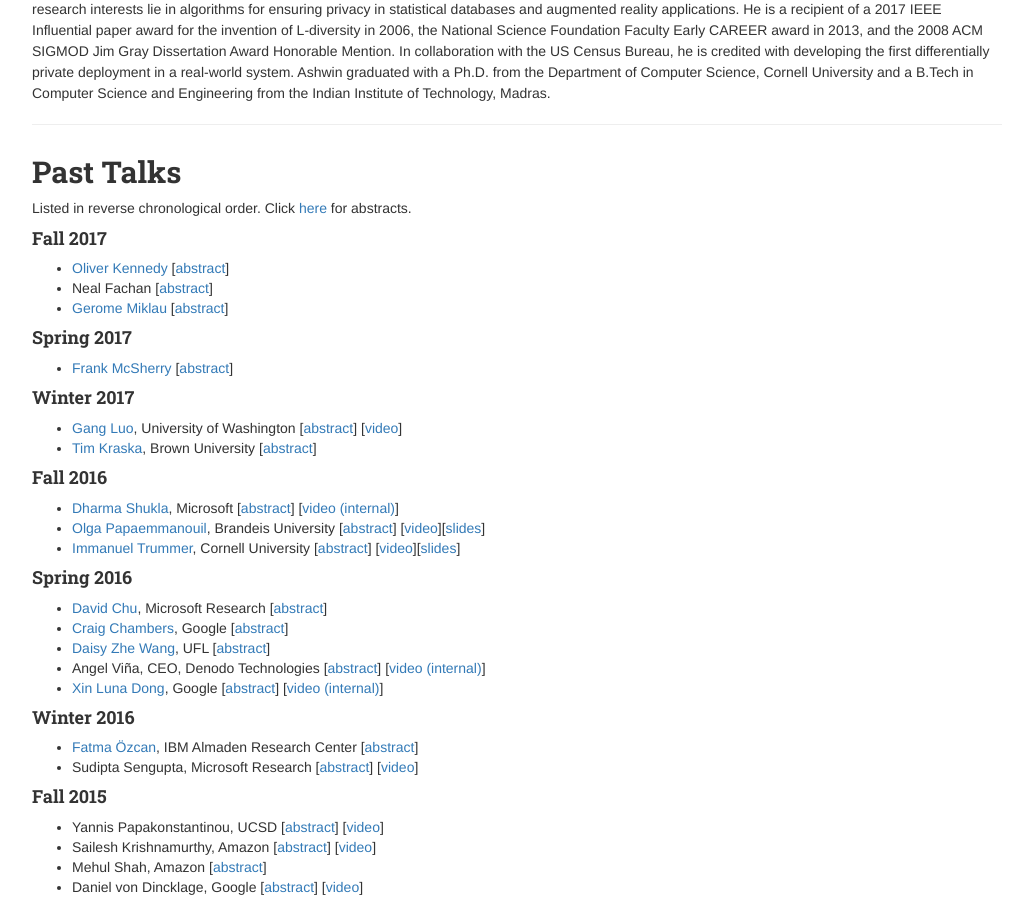
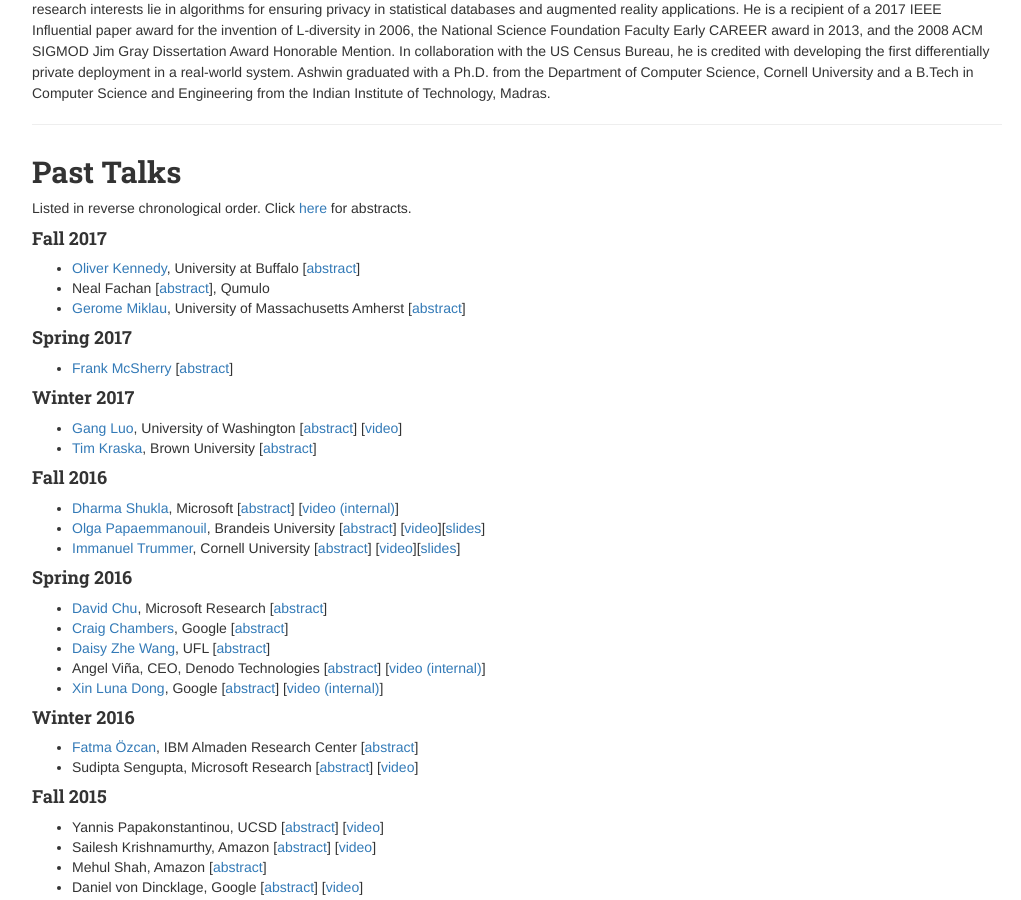
Before and after one commit to uwdb/website, a Jekyll site: the page built from nwds/nwds.markdown, in a window 1280 px wide and 900 px high, scrolled down 1002 px. Shown: the whole window, without its empty margins (123-1144 px from the left). Built offline with Jekyll 4.4.1, drawn with Linux system fonts in a browser that asks for light colours; nearby versions of some CDN libraries.

Commit message:
added affiliations

```diff
--- a/nwds/nwds.markdown
+++ b/nwds/nwds.markdown
@@ -57,9 +57,9 @@
 
 #### Fall 2017
 
-* [Oliver Kennedy](https://odin.cse.buffalo.edu/people/oliver_kennedy.html) [[abstract](past_talks.html#Oliver_Kennedy_12_11_17)]
-* Neal Fachan [[abstract](past_talks.html#Neal_Fachan_12_08_17)]
-* [Gerome Miklau](http://people.cs.umass.edu/~miklau/) [[abstract](past_talks.html#Gerome_Miklau_11_17_17)]
+* [Oliver Kennedy](https://odin.cse.buffalo.edu/people/oliver_kennedy.html), University at Buffalo [[abstract](past_talks.html#Oliver_Kennedy_12_11_17)]
+* Neal Fachan [[abstract](past_talks.html#Neal_Fachan_12_08_17)], Qumulo
+* [Gerome Miklau](http://people.cs.umass.edu/~miklau/), University of Massachusetts Amherst [[abstract](past_talks.html#Gerome_Miklau_11_17_17)]
 
 #### Spring 2017
 
```
